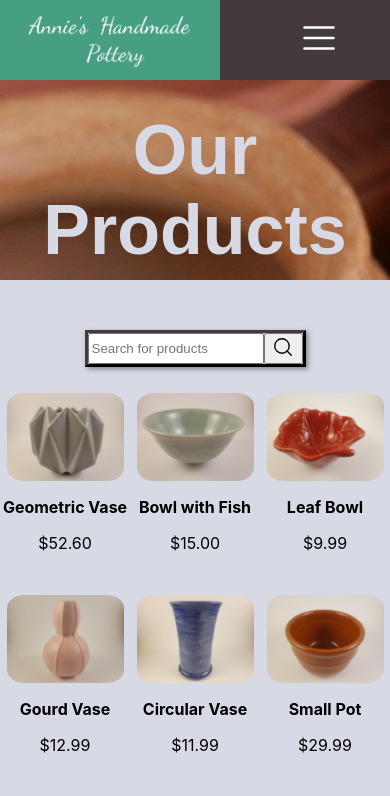
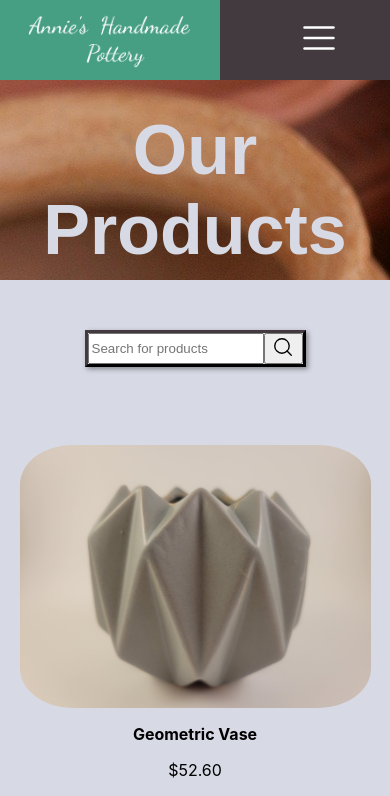
Before and after one commit to LaurenCummings/shop-project, a React (Create React App) app: page / in a window 390 px wide. Shown: the top 796 px of the page. Built offline with nearby package versions, Linux system fonts and the light colour scheme.

Commit message:
Fewer grid columns with smaller screen

```diff
--- a/src/components/Shop.css
+++ b/src/components/Shop.css
@@ -44,3 +44,15 @@
     grid-template-columns: 1fr 1fr 1fr;
     place-items: center;
 }
+
+@media (max-width: 900px) {
+    .products {
+        grid-template-columns: 1fr 1fr;
+    }
+}
+
+@media (max-width: 500px) {
+    .products {
+        grid-template-columns: 1fr;;
+    }
+}
```
